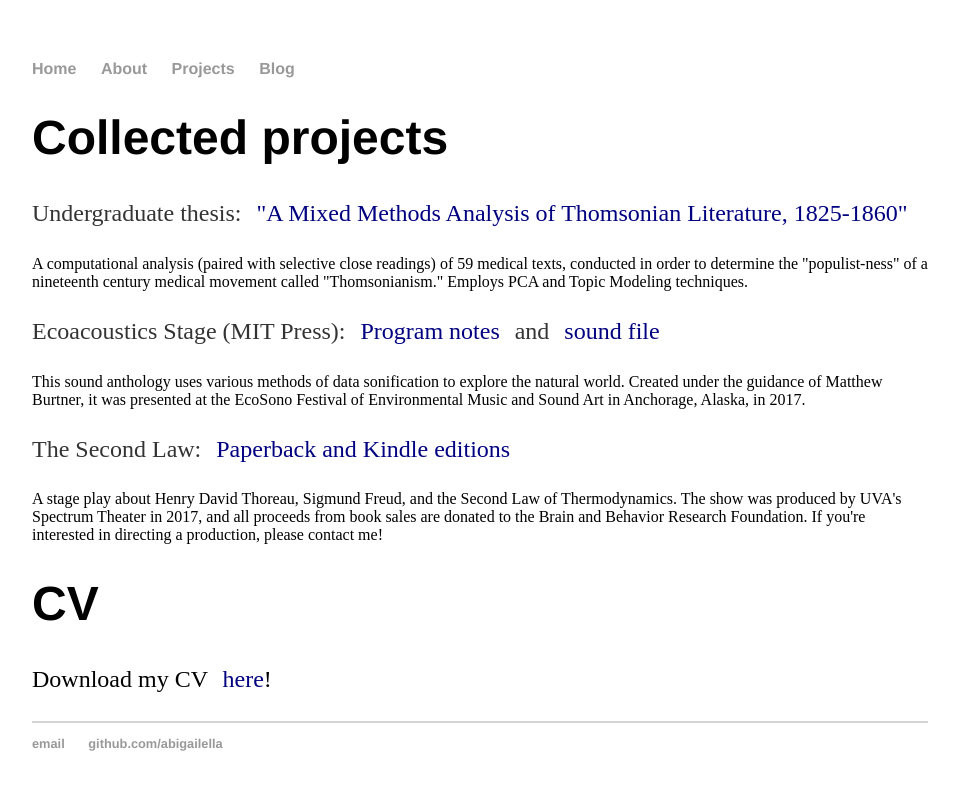
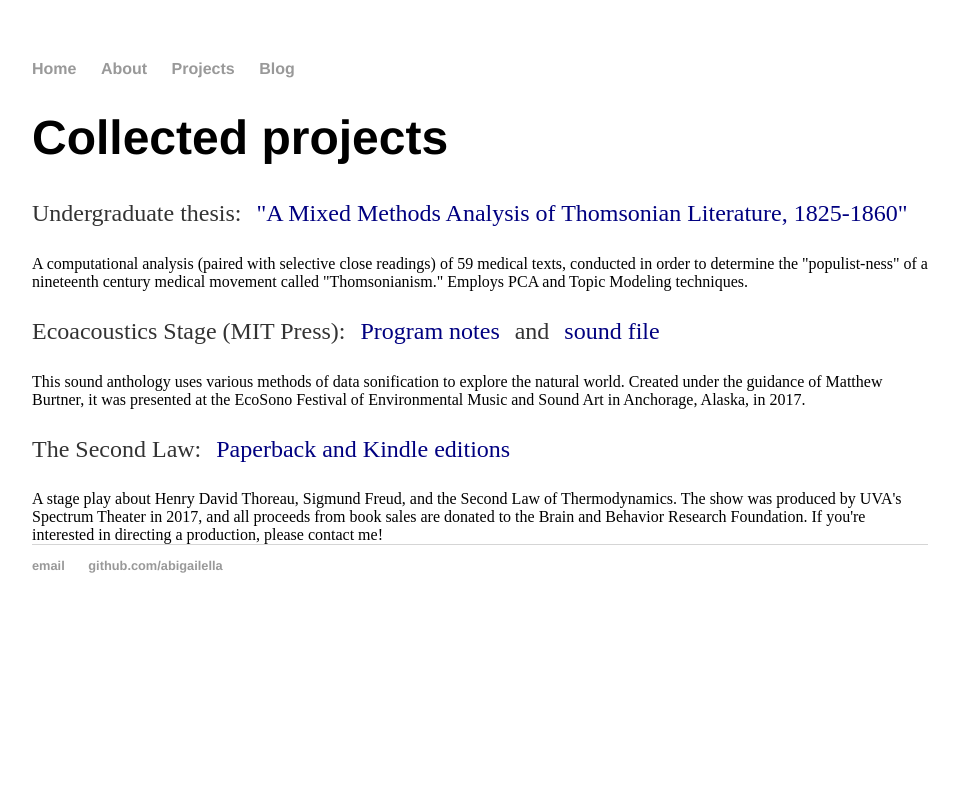
Before and after one commit to abigailella/abigailella.github.io, a Jekyll site: the page built from projects.html, in a window 1280 px wide. Shown: the top 790 px of the page, without its empty margins (160-1118 px from the left). Built offline with Jekyll 4.4.1, drawn with Linux system fonts in a browser that asks for light colours.

Commit message:
Update projects.html

```diff
--- a/projects.html
+++ b/projects.html
@@ -21,10 +21,4 @@ title: Abigail E. Johnson
   If you're interested in directing a production, please contact me!</span></div>
 </div>
 
-<div class="blurb">
-<h1>CV</h1>
-<p><span style="color: #000000;">Download my CV <a style="text-decoration: none; margin: 1%; color: #000000;" href="AEJ CV (1).pdf"><span style="color: #000080;">here</span>!</a></span></p>
-</div>
-<footer>
-
 </footer></div>
```
